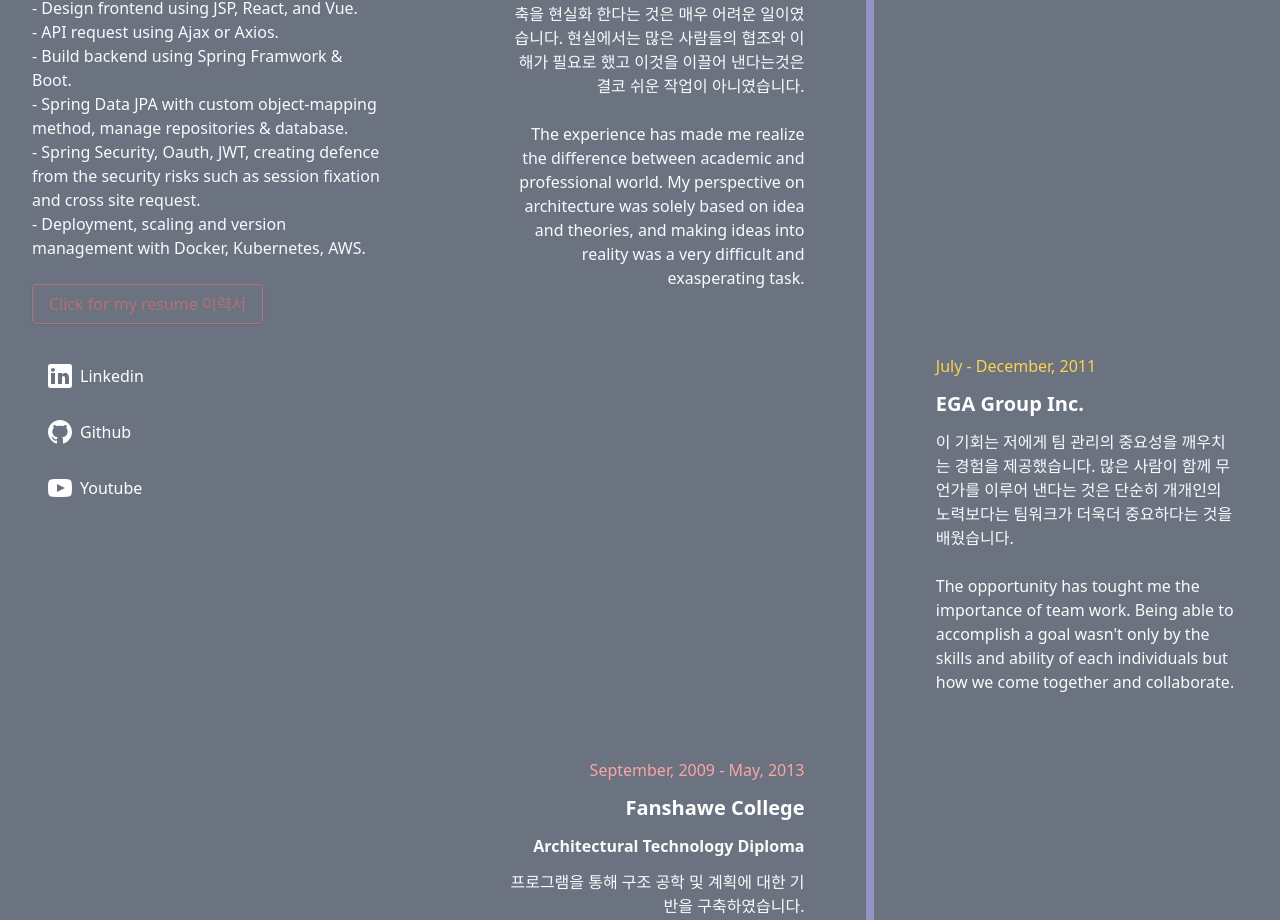
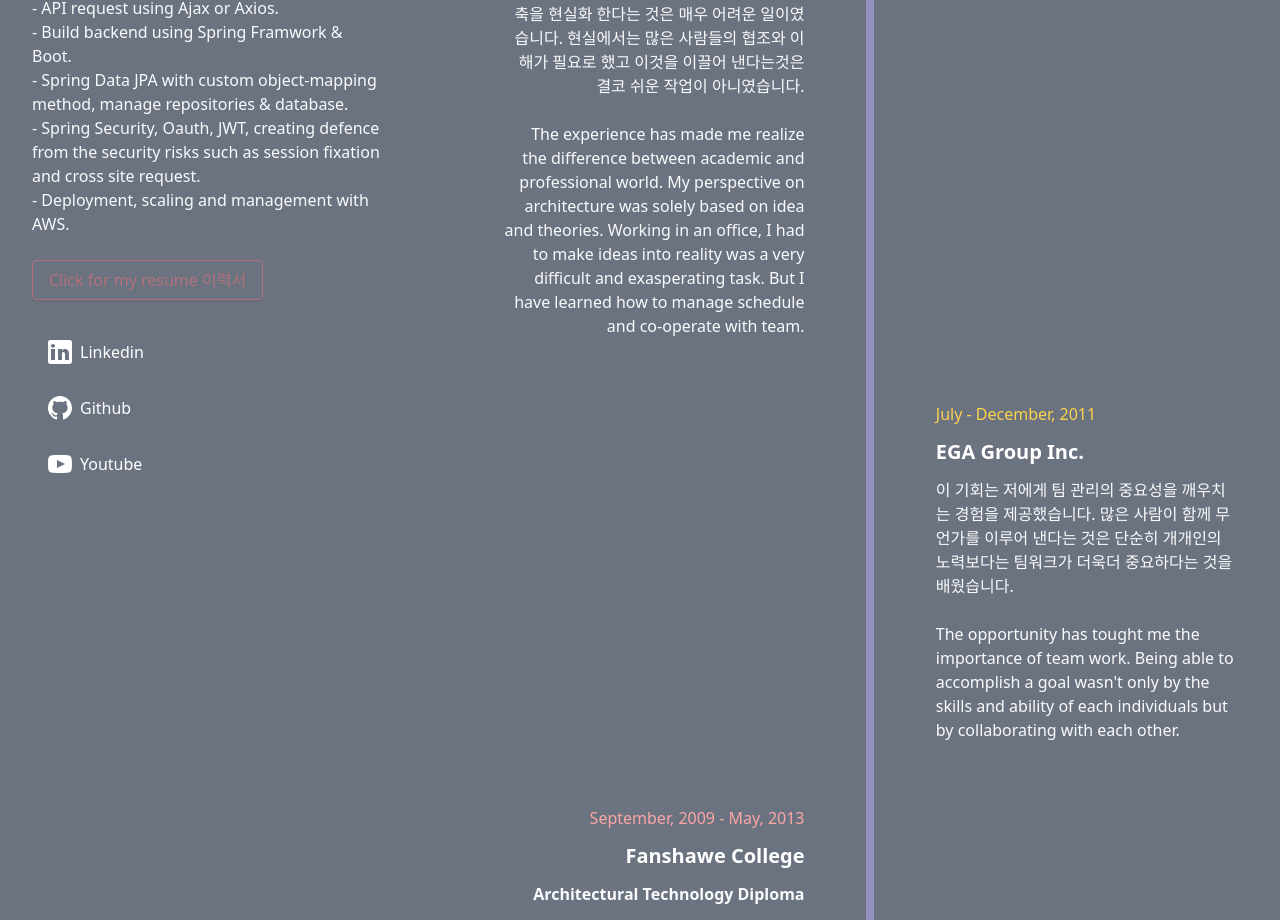
Before and after one commit to yhdchoi/portfolio, a Vue app: page /about in a window 1280 px wide. Shown: the part 1228-2148 px from the top of the page. Built offline with nearby package versions, Linux system fonts and the light colour scheme.

Commit message:
Update Co-Logic

```diff
--- a/src/views/About.vue
+++ b/src/views/About.vue
@@ -34,7 +34,7 @@
             - Spring Security와 Oauth, JWT의 조합을 통해 session fixation, cross
             site request와 같은 취약점들로부터의 application 보안 구축. <br />
             - Axios를 이용한 API 통신. <br />
-            - Docker, Kubernetes, AWS를 활용한 배포 및 관리.
+            - AWS를 활용한 배포 및 관리.
           </p>
           <hr />
           <br />
@@ -54,8 +54,7 @@
             repositories & database. <br />
             - Spring Security, Oauth, JWT, creating defence from the security
             risks such as session fixation and cross site request. <br />
-            - Deployment, scaling and version management with Docker,
-            Kubernetes, AWS.
+            - Deployment, scaling and management with AWS.
           </p>
 
           <div class="mt-4">
@@ -234,9 +233,10 @@
                   >
                     The experience has made me realize the difference between
                     academic and professional world. My perspective on
-                    architecture was solely based on idea and theories, and
-                    making ideas into reality was a very difficult and
-                    exasperating task.
+                    architecture was solely based on idea and theories. Working
+                    in an office, I had to make ideas into reality was a very
+                    difficult and exasperating task. But I have learned how to
+                    manage schedule and co-operate with team.
                   </p>
                 </div>
               </div>
@@ -273,8 +273,8 @@
                   >
                     The opportunity has tought me the importance of team work.
                     Being able to accomplish a goal wasn't only by the skills
-                    and ability of each individuals but how we come together and
-                    collaborate.
+                    and ability of each individuals but by collaborating with
+                    each other.
                   </p>
                 </div>
               </div>
--- a/src/views/Projects.vue
+++ b/src/views/Projects.vue
@@ -57,7 +57,7 @@
             <p class="pb-1 px-1 text-green-200">
               daniel$
               <a
-                href="#"
+                href="https://app.cologic.link"
                 class="animate-pulse border-b-2 text-indigo-700 hover:text-indigo-900 hover:border-indigo-700 ml-2"
                 target="_blank"
                 rel="noopener noreferrer"
@@ -67,11 +67,11 @@
               <br />
               daniel$
               <a
-                href="#"
+                href="https://sites.google.com/view/cologic"
                 class="animate-pulse border-b-2 text-indigo-700 hover:text-indigo-900 hover:border-indigo-700 ml-2"
                 target="_blank"
                 rel="noopener noreferrer"
-                >Click HERE for CO-Logic</a
+                >Click HERE for CO-Logic Document</a
               >
               <br />
               <br />
@@ -81,7 +81,7 @@
               <br />
               daniel$ print tools used;<br />
               SpringBoot, JPA/Hibernate, Spring Security/JWT, React, Axios,
-              Bootstrap;
+              Bootstrap, AWS Elastic Beanstalk;
             </p>
           </div>
         </div>
```
